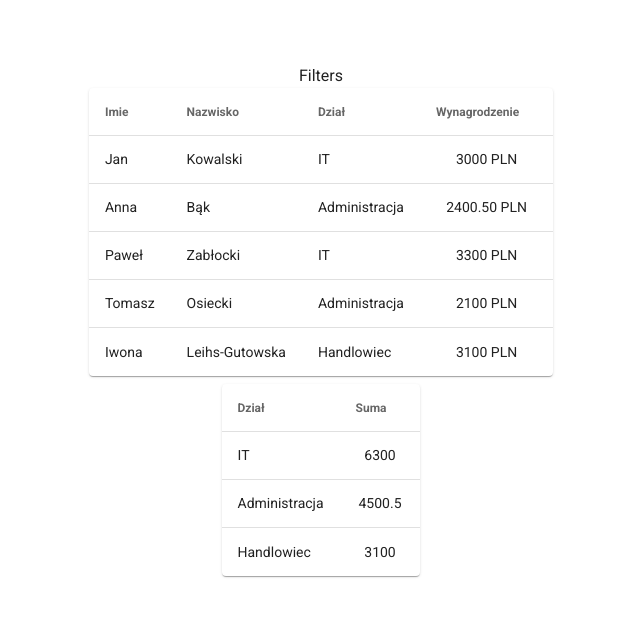
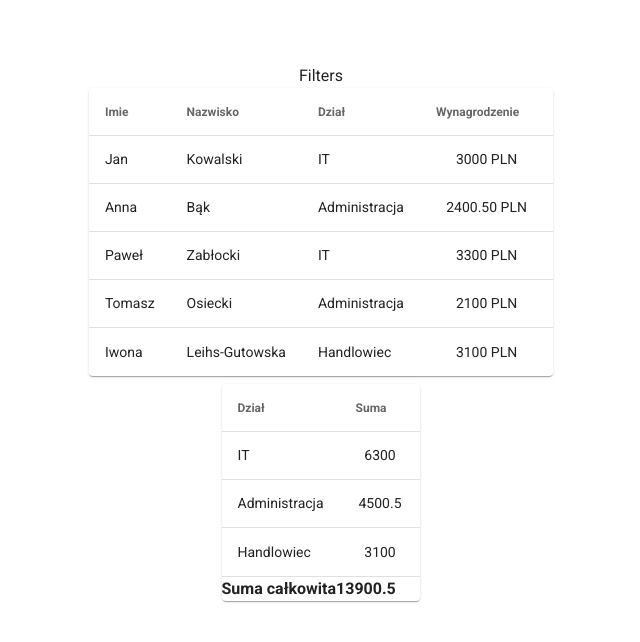
Before and after one commit to Reznot/parleto-assignment, a Vue app in the folder parleto-assignment/: page / in a window 1280 px wide. Shown: the top 642 px of the page, without its empty margins (319-959 px from the left). Built offline with nearby package versions, Linux system fonts and the light colour scheme.

Commit message:
total sum in table's footer

```diff
--- a/parleto-assignment/src/components/EmployeesDataTable.vue
+++ b/parleto-assignment/src/components/EmployeesDataTable.vue
@@ -30,7 +30,7 @@
     </v-row>
 
     <!-- Sum of salaries by department -->
-    <v-row justify="center">
+    <v-row v-if="isDataReady" justify="center">
       <v-data-table
         :headers="salarySumTableHeaders"
         :items="getSalarySumByDepartment()"
@@ -38,6 +38,13 @@
         hide-default-footer
         class="elevation-1 mt-2"
       >
+        <template v-slot:footer>
+          <v-divider />
+          <tr class="footerRow">
+            <th>{{ totalSumHeader }}</th>
+            <th>{{ totalSum }}</th>
+          </tr>
+        </template>
       </v-data-table>
     </v-row>
   </v-container>
@@ -97,6 +104,11 @@ export default {
       isDataReady: false
     };
   },
+  computed: {
+    totalSumHeader() {
+      return plDict.salarySumTable.headers.totalSum;
+    }
+  },
   methods: {
     getEmployees() {
       return this.$store.getters.getEmployees;
@@ -117,11 +129,12 @@ export default {
       });
 
       let tmpSum = 0;
-      tableData.forEach(el => { //! Zrobic w promise
+      tableData.forEach(el => {
+        //! Zrobic w promise
         tmpSum += el.sum;
       });
       this.totalSum = tmpSum;
-      console.log(this.totalSum)
+      console.log(this.totalSum);
       return tableData;
     }
   },
@@ -131,3 +144,9 @@ export default {
   }
 };
 </script>
+
+<style scoped>
+.footerRow {
+  vertical-align: middle !important;
+}
+</style>
```
